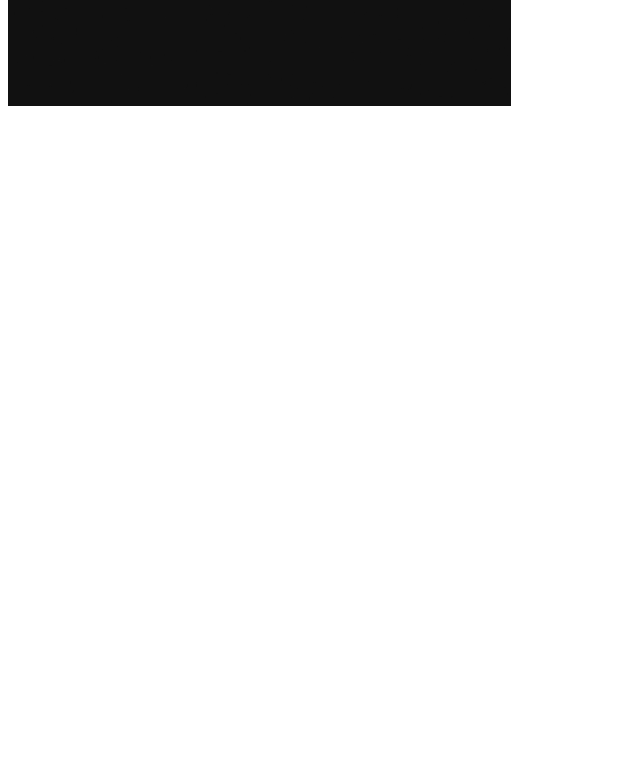
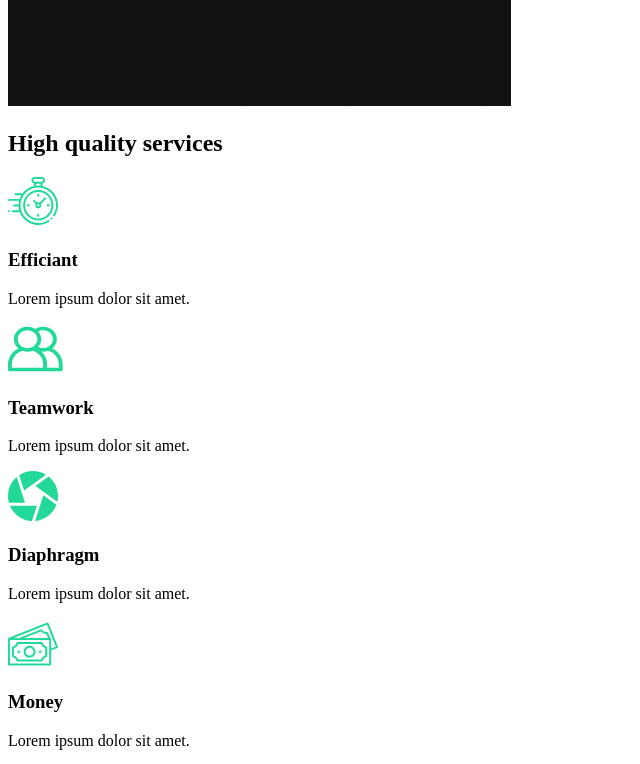
Before and after one commit to Spirit-Tiger/capture-website, a React (Create React App) app in the folder capture/: page / in a window 1280 px wide. Shown: the part 960-1724 px from the top of the page, without its empty margins (0-640 px from the left). Before the commit the page ends 1078 px from the top, so only its background shows below. Built offline with nearby package versions, Linux system fonts and the light colour scheme.

Commit message:
Services Section

```diff
--- /dev/null
+++ b/capture/src/components/ServicesSection.jsx
@@ -0,0 +1,53 @@
+import React from "react";
+
+import clock from "../img/clock.svg";
+import diaphragm from "../img/diaphragm.svg";
+import money from "../img/money.svg";
+import teamwork from "../img/teamwork.svg";
+
+import home2 from "../img/home2.png"
+
+const ServicesSection = () => {
+    return (
+        <div className="services">
+            <div className="description">
+                <h2>High <span>quality</span> services</h2>
+                <div className="cards">
+                    <div className="card">
+                        <div className="icon">
+                            <img src={clock} alt="icon"/>
+                            <h3>Efficiant</h3>
+                        </div>
+                        <p>Lorem ipsum dolor sit amet.</p>
+                    </div>
+                    <div className="card">
+                        <div className="icon">
+                            <img src={teamwork} alt="icon"/>
+                            <h3>Teamwork</h3>
+                        </div>
+                        <p>Lorem ipsum dolor sit amet.</p>
+                    </div>
+                    <div className="card">
+                        <div className="icon">
+                            <img src={diaphragm} alt="icon"/>
+                            <h3>Diaphragm</h3>
+                        </div>
+                        <p>Lorem ipsum dolor sit amet.</p>
+                    </div>
+                    <div className="card">
+                        <div className="icon">
+                            <img src={money} alt="icon"/>
+                            <h3>Money</h3>
+                        </div>
+                        <p>Lorem ipsum dolor sit amet.</p>
+                    </div>
+                </div>
+            </div>
+            <div className="image">
+                <img src={home2} alt="home2"/>
+            </div>
+        </div>
+    );
+};
+
+export default ServicesSection;
--- a/capture/src/pages/AboutUs.jsx
+++ b/capture/src/pages/AboutUs.jsx
@@ -1,9 +1,14 @@
 import React from "react";
 import AboutSection from "../components/AboutSection";
+import ServicesSection from "../components/ServicesSection";
 
 const AboutUs = () =>{
     return(
-        <AboutSection/>
+        <>
+            <AboutSection/>
+            <ServicesSection/>
+        </>
+
     );
 };
 
```
